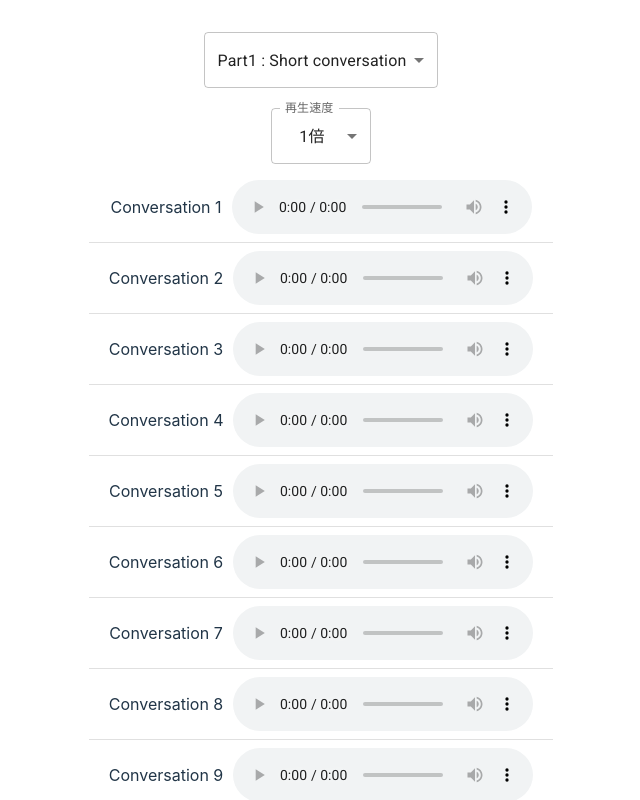
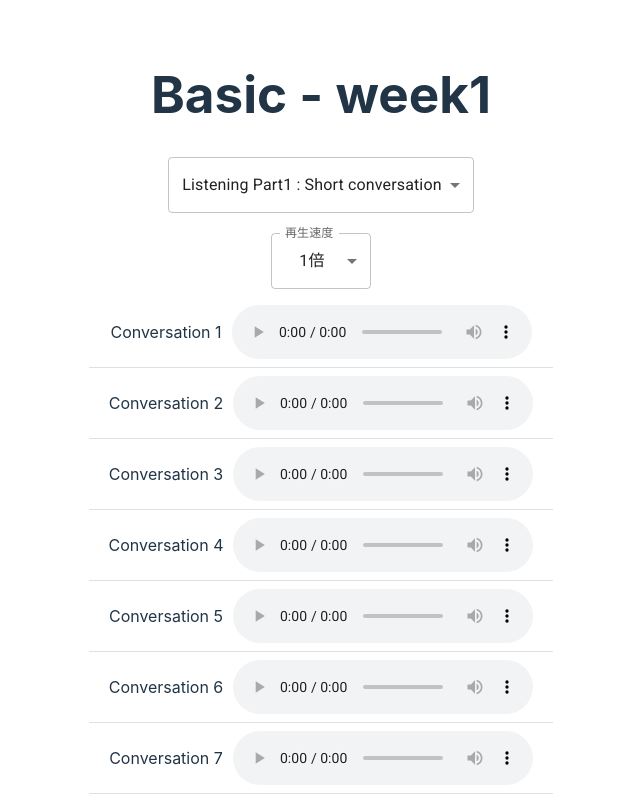
Before and after one commit to shunyokota/class_demo, a React (Vite) app: page /audio/1/1 in a window 1280 px wide. Shown: the top 800 px of the page, without its empty margins (319-959 px from the left). Built offline with nearby package versions, Linux system fonts and the light colour scheme.

Commit message:
readingのスクリプト追加

```diff
--- a/src/CsvDisplay.tsx
+++ b/src/CsvDisplay.tsx
@@ -61,6 +61,7 @@ const CsvDisplay: React.FC<Props> = ({ csvRows }) => {
 
     return (
         <div>
+            <h1>Basic - week{week}</h1>
             <Box marginBottom="20px">
                 <FormControl sx={{ minWidth: "100px;"}}>
                     <Select
```
Also changed, not shown: public/audio.csv.
